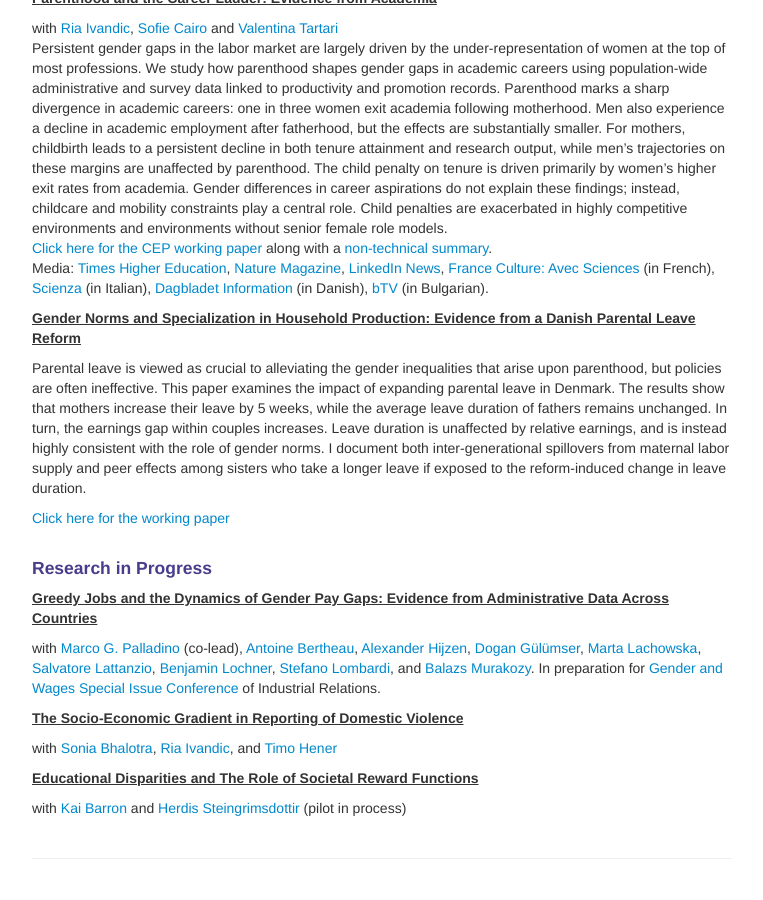
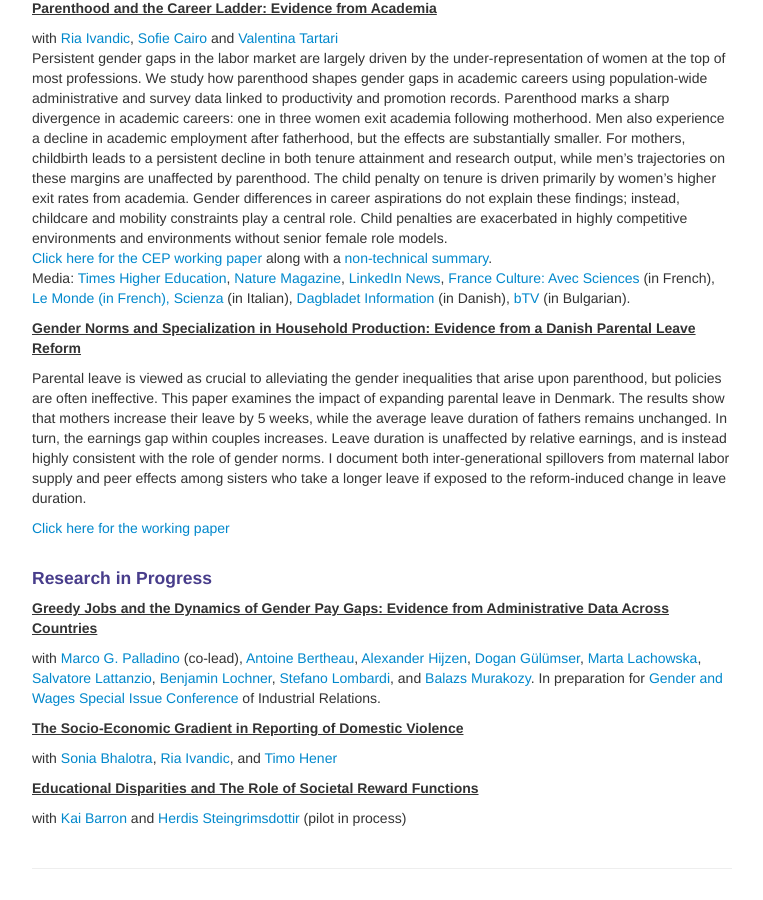
Before and after one commit to annesophielassen/annesophielassen.github.io, a Jekyll site: the page built from pages/research.md, in a window 1280 px wide and 900 px high, scrolled down 1224 px. Shown: the whole window, without its empty margins (258-1021 px from the left). Built offline with Jekyll 4.4.1, drawn with Linux system fonts in a browser that asks for light colours.

Commit message:
Update research.md

```diff
--- a/pages/research.md
+++ b/pages/research.md
@@ -24,6 +24,7 @@ Published in <a href="https://oxfordre.com/economics/view/10.1093/acrefore/97801
 ##### <u>Firms and the Gender Wage Gap: A Comparison of Eleven Countries</u>
 with  <a href="https://marcoguidopalladino.com/">Marco G. Palladino</a>, <a href="https://www.antoinebertheau.com/research.html"> Antoine Bertheau</a>, <a href="https://www.iza.org/person/1300/alexander-hijzen">Alexander Hijzen</a>, <a href="https://astridkunze.com/">Astrid Kunze</a>, <a href="https://sites.google.com/view/cesarbarreto/home">Cesar Barreto</a>, <a href="https://sites.google.com/view/dogangulumser">Dogan Gülümser</a>, <a href="http://www.martalachowska.com/">Marta Lachowska</a>, <a href="https://sites.google.com/view/salvatore-lattanzio/home">Salvatore Lattanzio</a>, <a href="https://sites.google.com/view/benjaminlochner/">Benjamin Lochner</a>, <a href="https://stefano-lombardi.github.io/">Stefano Lombardi</a>, <a href="https://sites.google.com/site/jmeekes/">Jordy Meekes</a>, <a href="https://sites.google.com/view/balazsmurakozy">Balazs Murakozy</a>, and <a href="https://sites.google.com/site/oskarskans/home">Oskar Skans</a>. <br>
 Revise-and-Resubmit AEJ: Applied Economics <br>
+
 We quantify the role of gender-specific firm wage premiums in explaining the private-sector gender gap in hourly wages using a harmonized research design across 11 matched employeremployee datasets — ten European countries and Washington State, USA. These premiums contribute to the gender wage gap through two channels: women’s concentration in lowerpaying firms (sorting) and women receiving lower premiums than men within the same firm (pay-setting). We find that firm wage premiums account for 10 to 30 percent of the gender wage gap. While both mechanisms matter, sorting is the predominant driver of the firm contribution to the gender wage gap in most countries. We document three patterns that are broadly consistent across countries: (1) women’s sorting into lower-paying firms increases with age; (2) women are more concentrated in low-paying firms with a high share of part-time workers; and (3) women receive about 90 percent of the rents that men receive from firm surplus gains. <br>
 <a href="https://www.chicagofed.org/publications/working-papers/2025/2025-24">Click here for the working paper</a>, <a href="https://www.youtube.com/live/RCkEHjCC3kI?t=420s">the NBER SI talk</a>, and the <a href="https://www.oecd.org/en/publications/the-role-of-bargaining-and-discrimination-in-the-gender-wage-gap-in-france_1fd68687-en.html">the related OECD report.</a>
 <br>
@@ -39,7 +40,7 @@ We study whether policy can shift gendered beliefs, norms, and labor market outc
 with <a href="https://sites.google.com/site/riaivandic/home"> Ria Ivandic</a>, <a href="https://sites.google.com/view/sofiecairo"> Sofie Cairo</a> and <a href="https://research.hhs.se/esploro/profile/valentina_tartari/overview"> Valentina Tartari</a> <br>
 Persistent gender gaps in the labor market are largely driven by the under-representation of women at the top of most professions. We study how parenthood shapes gender gaps in academic careers using population-wide administrative and survey data linked to productivity and promotion records. Parenthood marks a sharp divergence in academic careers: one in three women exit academia following motherhood. Men also experience a decline in academic employment after fatherhood, but the effects are substantially smaller. For mothers, childbirth leads to a persistent decline in both tenure attainment and research output, while men’s trajectories on these margins are unaffected by parenthood. The child penalty on tenure is driven primarily by women’s higher exit rates from academia. Gender differences in career aspirations do not explain these findings; instead, childcare and mobility constraints play a central role. Child penalties are exacerbated in highly competitive environments and environments without senior female role models.<br>
 <a href="https://cep.lse.ac.uk/pubs/download/dp2160.pdf"> Click here for the CEP working paper</a> along with a <a href="https://berlinschoolofeconomics.de/insight/parenthood-and-the-academic-career-ladder-1">non-technical summary</a>. <br>
-Media:  <a href="https://www.timeshighereducation.com/news/one-three-women-leave-academia-after-having-children">Times Higher Education</a>,  <a href="https://www.nature.com/articles/d41586-026-00981-3">Nature Magazine</a>, <a href="https://www.linkedin.com/news/story/the-cost-of-motherhood-in-academia-7128220/">LinkedIn News</a>,  <a href="https://www.radiofrance.fr/franceculture/podcasts/avec-sciences/une-femme-sur-trois-quitte-la-recherche-academique-apres-avoir-eu-un-enfant-3587972">France Culture: Avec Sciences</a> (in French),  <a href="https://www.scienzainrete.it/articolo/parit%C3%A0-parole-divario-nei-fatti-peso-della-maternit%C3%A0/patrizia-caraveo/2026-04-04"> Scienza</a> (in Italian), <a href="https://www.information.dk/indland/2026/04/naar-forskere-faar-boern-falder-kvinderne">Dagbladet Information</a> (in Danish), <a href="https://btvnovinite.bg/bulgaria/kariera-ili-dete-vse-poveche-zheni-otpadat-ot-akademichnija-zhivot-sled-kato-sa-stanali-majki.html"> bTV</a> (in Bulgarian).
+Media:  <a href="https://www.timeshighereducation.com/news/one-three-women-leave-academia-after-having-children">Times Higher Education</a>,  <a href="https://www.nature.com/articles/d41586-026-00981-3">Nature Magazine</a>, <a href="https://www.linkedin.com/news/story/the-cost-of-motherhood-in-academia-7128220/">LinkedIn News</a>,  <a href="https://www.radiofrance.fr/franceculture/podcasts/avec-sciences/une-femme-sur-trois-quitte-la-recherche-academique-apres-avoir-eu-un-enfant-3587972">France Culture: Avec Sciences</a> (in French), <a href="https://www.lemonde.fr/campus/article/2026/10/13/etre-une-femme-dans-la-recherche-c-est-problematique-etre-une-mere-plus-encore-le-cout-immense-de-la-maternite-pour-les-jeunes-chercheuses_6793071_4401467.html">Le Monde (in French), <a href="https://www.scienzainrete.it/articolo/parit%C3%A0-parole-divario-nei-fatti-peso-della-maternit%C3%A0/patrizia-caraveo/2026-04-04"> Scienza</a> (in Italian), <a href="https://www.information.dk/indland/2026/04/naar-forskere-faar-boern-falder-kvinderne">Dagbladet Information</a> (in Danish), <a href="https://btvnovinite.bg/bulgaria/kariera-ili-dete-vse-poveche-zheni-otpadat-ot-akademichnija-zhivot-sled-kato-sa-stanali-majki.html"> bTV</a> (in Bulgarian).
 <br>
 
 ##### <u>Gender Norms and Specialization in Household Production: Evidence from a Danish Parental Leave Reform</u>
```
